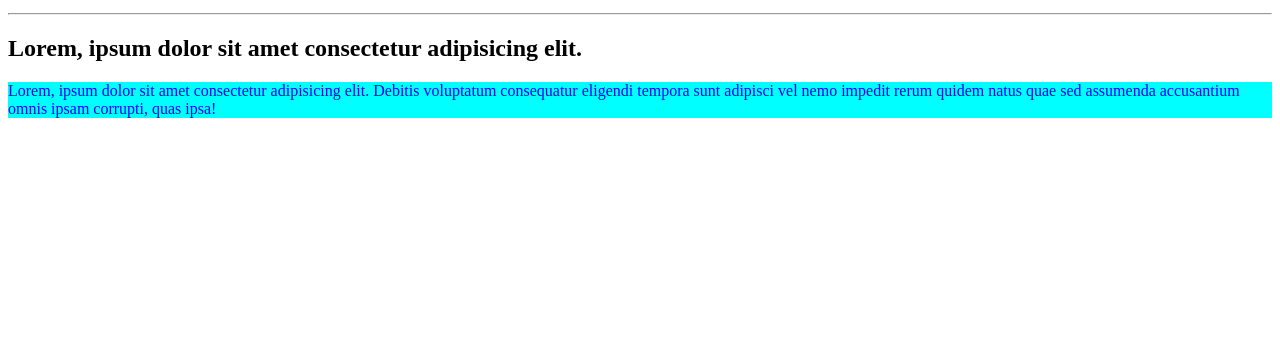
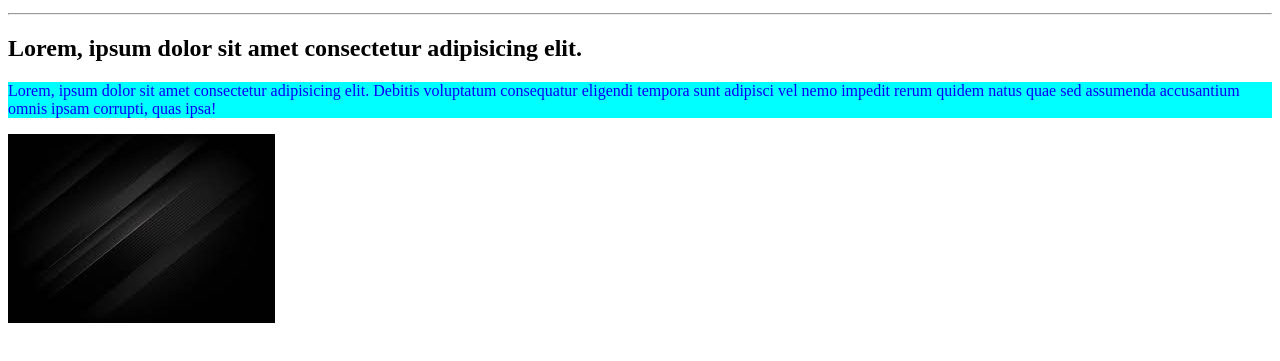
Before and after one commit to ValenCordeiro/clase-10.github.io, a plain HTML site: page index.html in a window 1280 px wide. Shown: the part 119-480 px from the top of the page. Drawn offline with Linux system fonts and the light colour scheme.

Commit message:
añado imagen

```diff
--- a/index.html
+++ b/index.html
@@ -26,5 +26,9 @@
         quidem natus quae sed assumenda accusantium omnis ipsam corrupti, quas ipsa!
     </p>
 
+    <div>
+        <img src="./imagen/imagen.jpg" alt="imagen ejemplo">
+    </div>
+
 </body>
 </html>
```
Also changed, not shown: imagen/imagen.jpg (added).
